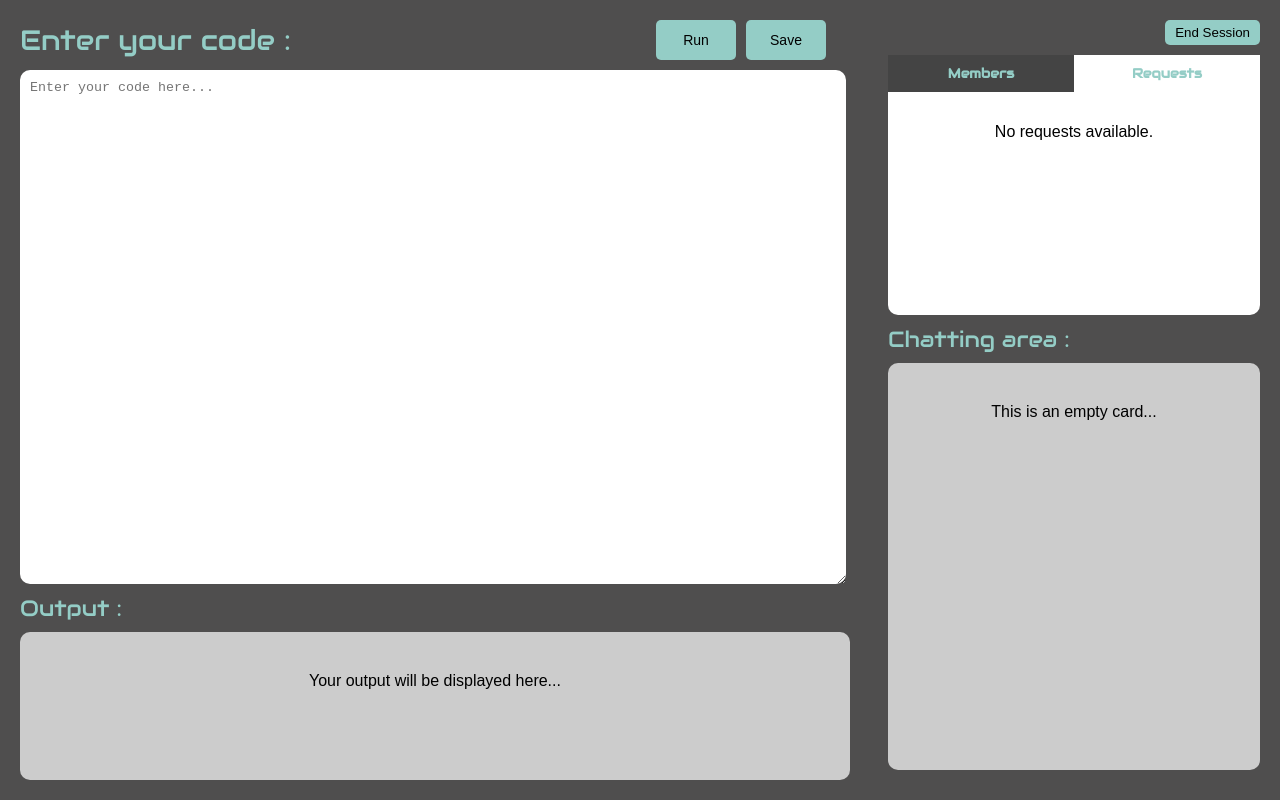
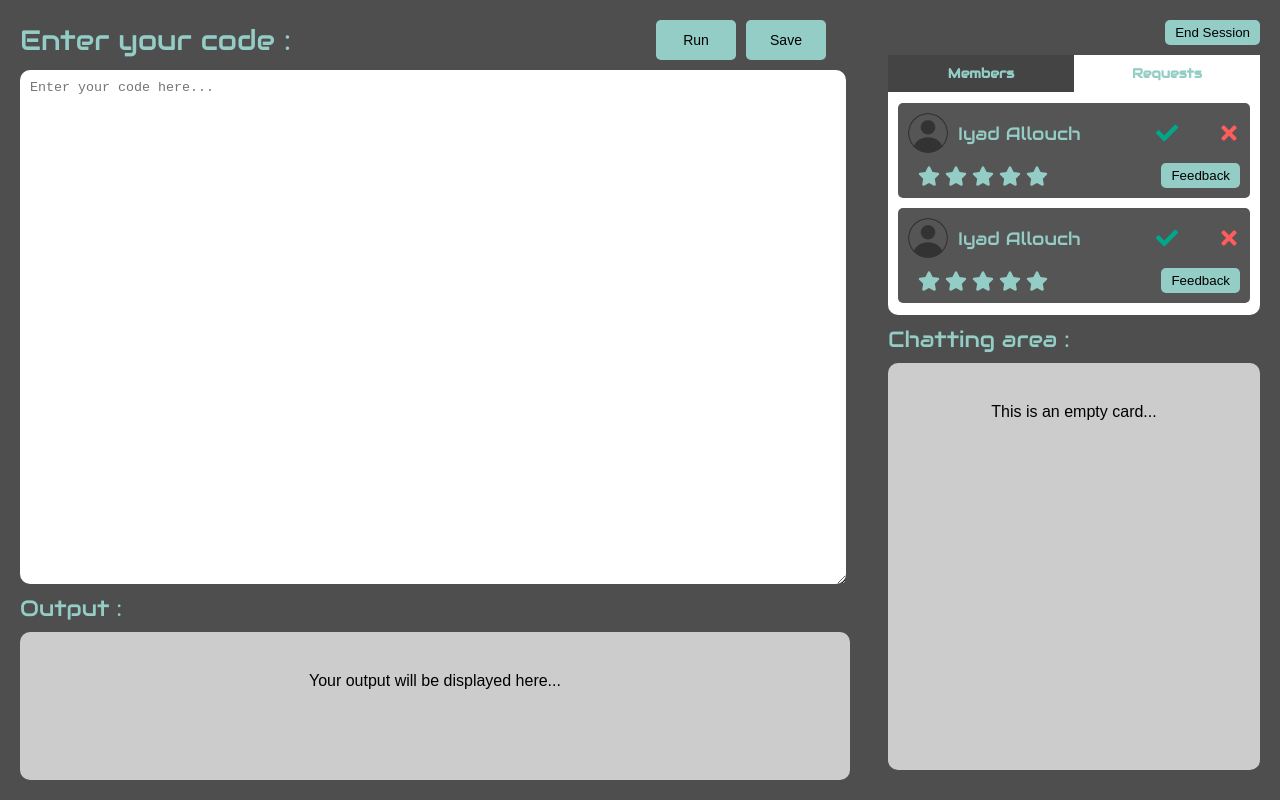
Before and after one commit to Iyadallouch/ReshiCode, a React (Create React App) app in the folder client/: page /collaarea in a window 1280 px wide. Both pictures are taken after a click on the button "Requests". Built offline with nearby package versions, Linux system fonts and the light colour scheme.

Commit message:
working in Programming Area

```diff
--- a/client/src/Pages/CollaArea.js
+++ b/client/src/Pages/CollaArea.js
@@ -1,7 +1,7 @@
 import React, { useState } from "react";
 import "../style/CollaAreaPage.css";
 import userImage from "../images/userpic.png";
-
+import ProRequest from "../components/ProRequest/ProRequest";
 
 export default function CollaArea() {
   const [activeTab, setActiveTab] = useState("members");
@@ -62,7 +62,9 @@ export default function CollaArea() {
               </>
             ) : (
               <div className="request-card">
-                <p>No requests available.</p>
+                <ProRequest userName="User 1" />
+                <ProRequest userName="User 2" />
+                <ProRequest userName="User 3" />
               </div>
             )}
           </div>
--- /dev/null
+++ b/client/src/components/ProRequest/ProRequest.css
@@ -0,0 +1,74 @@
+.req-pro-request-card {
+  background-color: #555;
+  padding: 10px;
+  border-radius: 5px;
+  margin-bottom: 10px;
+  color: rgba(148, 205, 198, 255);
+}
+
+.req-user-info {
+  display: flex;
+  align-items: center;
+  margin-bottom: 10px;
+}
+
+.req-user-info img {
+  border-radius: 50%;
+  width: 40px;
+  height: 40px;
+  margin-right: 10px;
+}
+
+.req-user-name {
+  font-size: 18px;
+  margin-right: auto; /* Pushes the icons to the right */
+  font-family: "Audiowide";
+}
+
+.req-icon {
+  cursor: pointer;
+  margin-left: 10px;
+}
+
+.req-accept-icon {
+  color: #00a88b;
+  margin-right: 30px;
+  font-size: 22px;
+
+}
+
+.req-reject-icon {
+  color: #ff5c5c;
+  font-size: 22px;
+}
+
+.req-rating-feedback {
+  display: flex;
+  align-items: center;
+  justify-content: space-between;
+}
+
+.req-stars {
+  display: flex;
+  margin-left: 10px
+}
+
+.req-star {
+  color: rgba(148, 205, 198, 255);
+  margin-right: 5px;
+  font-size: 22px;
+}
+
+.req-feedback-button {
+  padding: 5px 10px;
+  background-color: #94cdc6;
+  border: none;
+  border-radius: 5px;
+  cursor: pointer;
+}
+
+.req-feedback-button:hover {
+  background-color: #00a88b;
+  transform: scale(1.05);
+
+}
--- /dev/null
+++ b/client/src/components/ProRequest/ProRequest.js
@@ -0,0 +1,30 @@
+import React from "react";
+import { FaCheck, FaTimes, FaStar } from "react-icons/fa";
+import "../ProRequest/ProRequest.css";
+import userImage from "../../images/userpic.png";
+
+
+
+
+export default function ProRequest({ user }) {
+  return (
+    <div className="req-pro-request-card">
+      <div className="req-user-info">
+        <img src={userImage} alt="User" />
+        <span className="req-user-name">Iyad Allouch</span>
+        <FaCheck className="req-icon req-accept-icon" />
+        <FaTimes className="req-icon req-reject-icon" />
+      </div>
+      <div className="req-rating-feedback">
+        <div className="req-stars">
+          <FaStar className="req-star" />
+          <FaStar className="req-star" />
+          <FaStar className="req-star" />
+          <FaStar className="req-star" />
+          <FaStar className="req-star" />
+        </div>
+        <button className="req-feedback-button">Feedback</button>
+      </div>
+    </div>
+  );
+}
```
Also changed, not shown: client/src/components/notes.txt (added).
